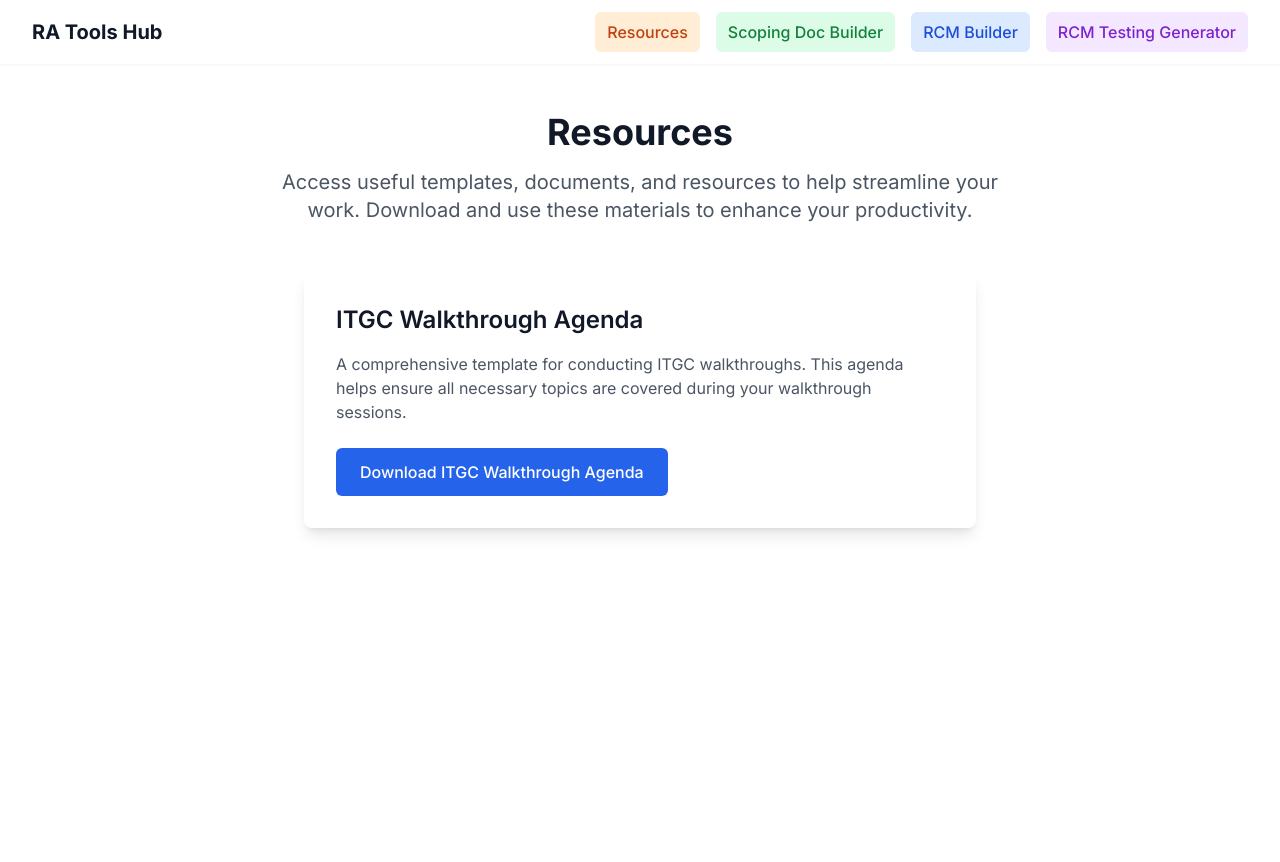
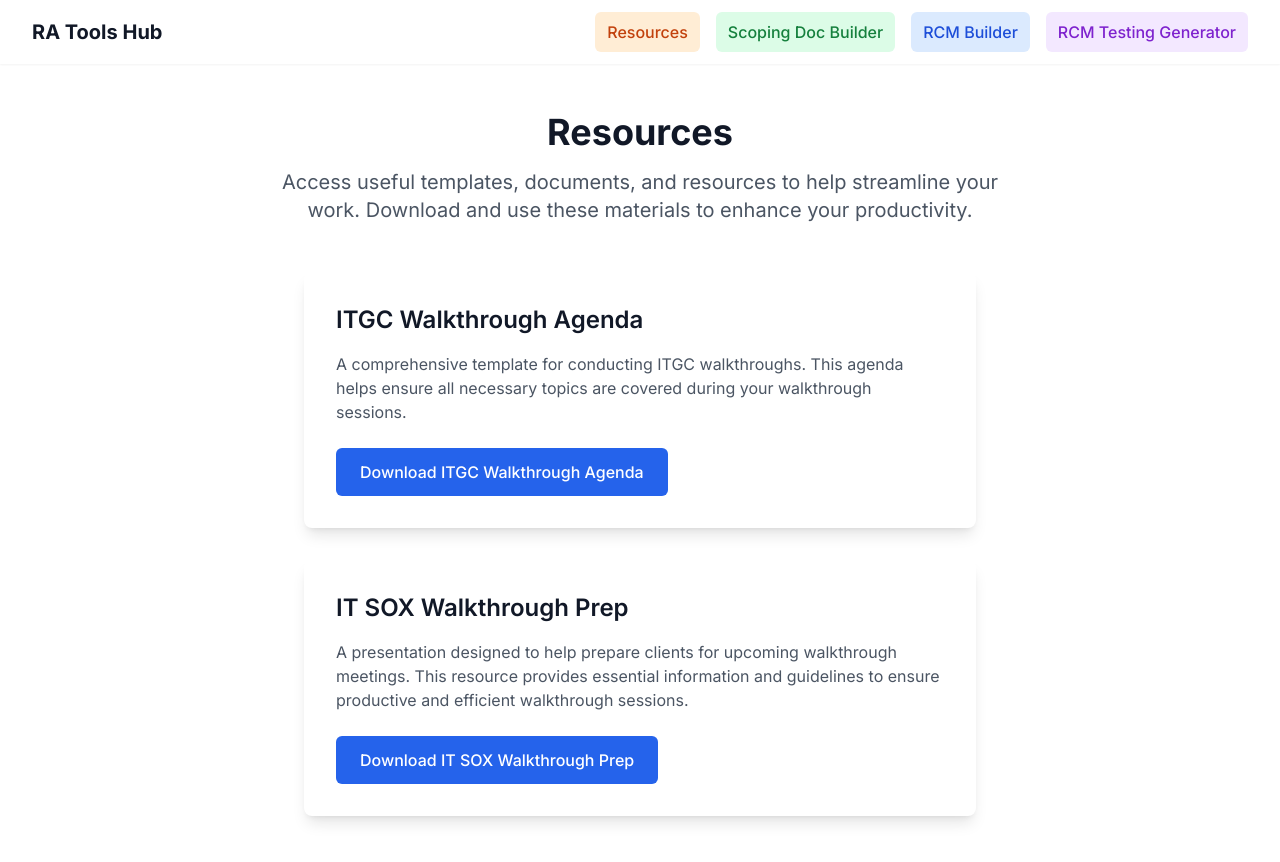
Before and after one commit to Plokeigh/test-step-writer, a Next.js app in the folder frontend/: page /resources in a window 1280 px wide. Built offline with nearby package versions, Linux system fonts and the light colour scheme.

Commit message:
Added PPT Pres

```diff
--- a/frontend/app/resources/page.tsx
+++ b/frontend/app/resources/page.tsx
@@ -27,6 +27,21 @@ export default function Resources() {
             Download ITGC Walkthrough Agenda
           </button>
         </div>
+
+        <div className="bg-white rounded-lg shadow-lg p-8 max-w-2xl mx-auto mt-8">
+          <h2 className="text-2xl font-semibold text-gray-900 mb-4">IT SOX Walkthrough Prep</h2>
+          <p className="text-gray-600 mb-6">
+            A presentation designed to help prepare clients for upcoming walkthrough meetings.
+            This resource provides essential information and guidelines to ensure productive and
+            efficient walkthrough sessions.
+          </p>
+          <button
+            onClick={() => window.location.href = '/resources/it-sox-wt-prep.pptx'}
+            className="bg-blue-600 text-white px-6 py-3 rounded-md hover:bg-blue-700 transition-colors duration-200 font-medium"
+          >
+            Download IT SOX Walkthrough Prep
+          </button>
+        </div>
       </div>
     </main>
   );
```
Also changed, not shown: 2 other files (tests, documents, lock files or other folders).
